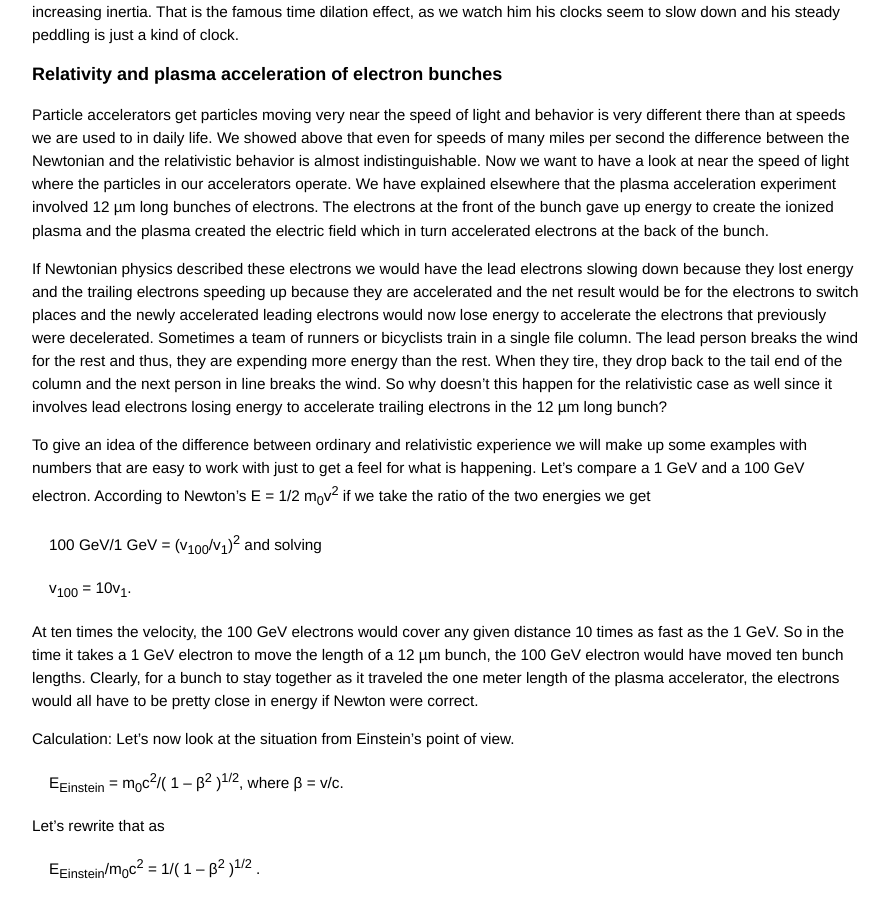
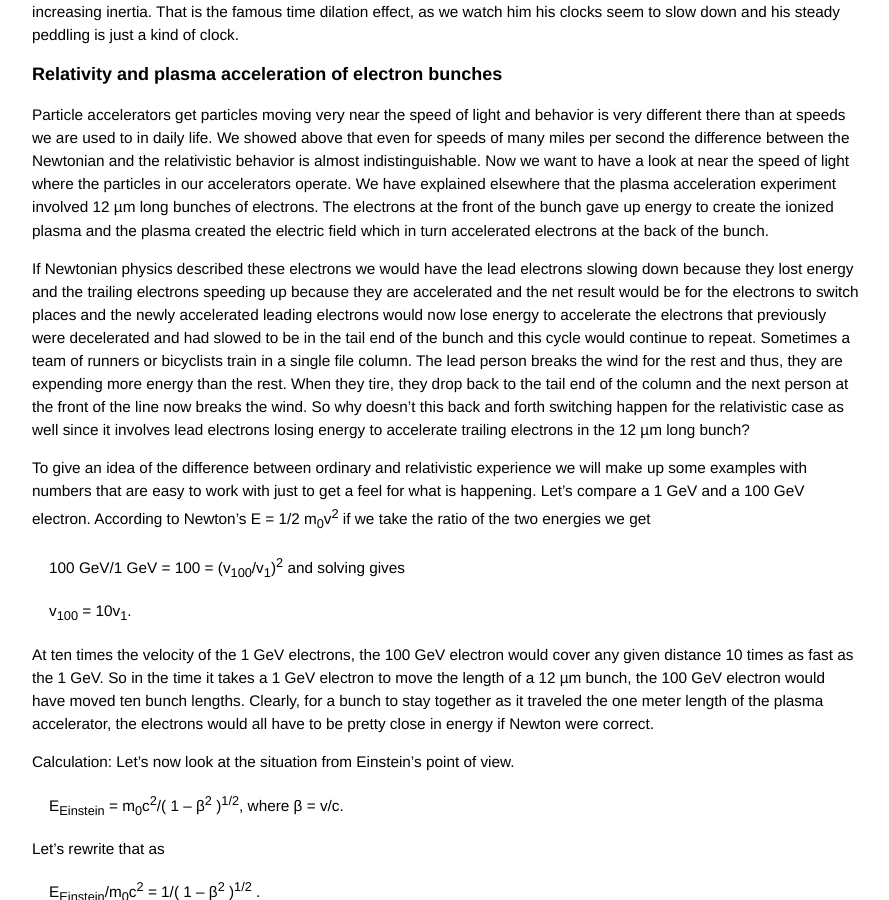
Before and after one commit to grbfacet/facet, a Jekyll site: the page built from relativity-tutorial.md, in a window 1280 px wide and 900 px high, scrolled down 10327 px. Shown: the whole window, without its empty margins (193-1082 px from the left). Built offline with Jekyll 4.4.1, drawn with Linux system fonts in a browser that asks for light colours.

Commit message:
Update relativity-tutorial.md

```diff
--- a/relativity-tutorial.md
+++ b/relativity-tutorial.md
@@ -283,15 +283,15 @@ We said we wouldn't discuss relativity beyond simply applying the mass formula t
 
 Particle accelerators get particles moving very near the speed of light and behavior is very different there than at speeds we are used to in daily life. We showed above that even for speeds of many miles per second the difference between the Newtonian and the relativistic behavior is almost indistinguishable. Now we want to have a look at near the speed of light where the particles in our accelerators operate. We have explained elsewhere that the plasma acceleration experiment involved 12 µm long bunches of electrons. The electrons at the front of the bunch gave up energy to create the ionized plasma and the plasma created the electric field which in turn accelerated electrons at the back of the bunch.
 
-If Newtonian physics described these electrons we would have the lead electrons slowing down because they lost energy and the trailing electrons speeding up because they are accelerated and the net result would be for the electrons to switch places and the newly accelerated leading electrons would now lose energy to accelerate the electrons that previously were decelerated. Sometimes a team of runners or bicyclists train in a single file column. The lead person breaks the wind for the rest and thus, they are expending more energy than the rest. When they tire, they drop back to the tail end of the column and the next person in line breaks the wind. So why doesn’t this happen for the relativistic case as well since it involves lead electrons losing energy to accelerate trailing electrons in the 12 µm long bunch?
+If Newtonian physics described these electrons we would have the lead electrons slowing down because they lost energy and the trailing electrons speeding up because they are accelerated and the net result would be for the electrons to switch places and the newly accelerated leading electrons would now lose energy to accelerate the electrons that previously were decelerated and had slowed to be in the tail end of the bunch and this cycle would continue to repeat. Sometimes a team of runners or bicyclists train in a single file column. The lead person breaks the wind for the rest and thus, they are expending more energy than the rest. When they tire, they drop back to the tail end of the column and the next person at the front of the line now breaks the wind. So why doesn’t this back and forth switching happen for the relativistic case as well since it involves lead electrons losing energy to accelerate trailing electrons in the 12 µm long bunch?
 
 To give an idea of the difference between ordinary and relativistic experience we will make up some examples with numbers that are easy to work with just to get a feel for what is happening. Let’s compare a 1 GeV and a 100 GeV electron. According to Newton’s E = 1/2 m<sub>0</sub>v<sup>2</sup> if we take the ratio of the two energies we get
 
-<span class="eq">100 GeV/1 GeV = (v<sub>100</sub>/v<sub>1</sub>)<sup>2</sup> and solving</span>
+<span class="eq">100 GeV/1 GeV = 100 = (v<sub>100</sub>/v<sub>1</sub>)<sup>2</sup> and solving gives</span>
 
 <span class="eq">v<sub>100</sub> = 10v<sub>1</sub>.</span>
 
-At ten times the velocity, the 100 GeV electrons would cover any given distance 10 times as fast as the 1 GeV. So in the time it takes a 1 GeV electron to move the length of a 12 µm bunch, the 100 GeV electron would have moved ten bunch lengths. Clearly, for a bunch to stay together as it traveled the one meter length of the plasma accelerator, the electrons would all have to be pretty close in energy if Newton were correct.
+At ten times the velocity of the 1 GeV electrons, the 100 GeV electron would cover any given distance 10 times as fast as the 1 GeV. So in the time it takes a 1 GeV electron to move the length of a 12 µm bunch, the 100 GeV electron would have moved ten bunch lengths. Clearly, for a bunch to stay together as it traveled the one meter length of the plasma accelerator, the electrons would all have to be pretty close in energy if Newton were correct.
 
 Calculation: Let’s now look at the situation from Einstein’s point of view.
 
```
